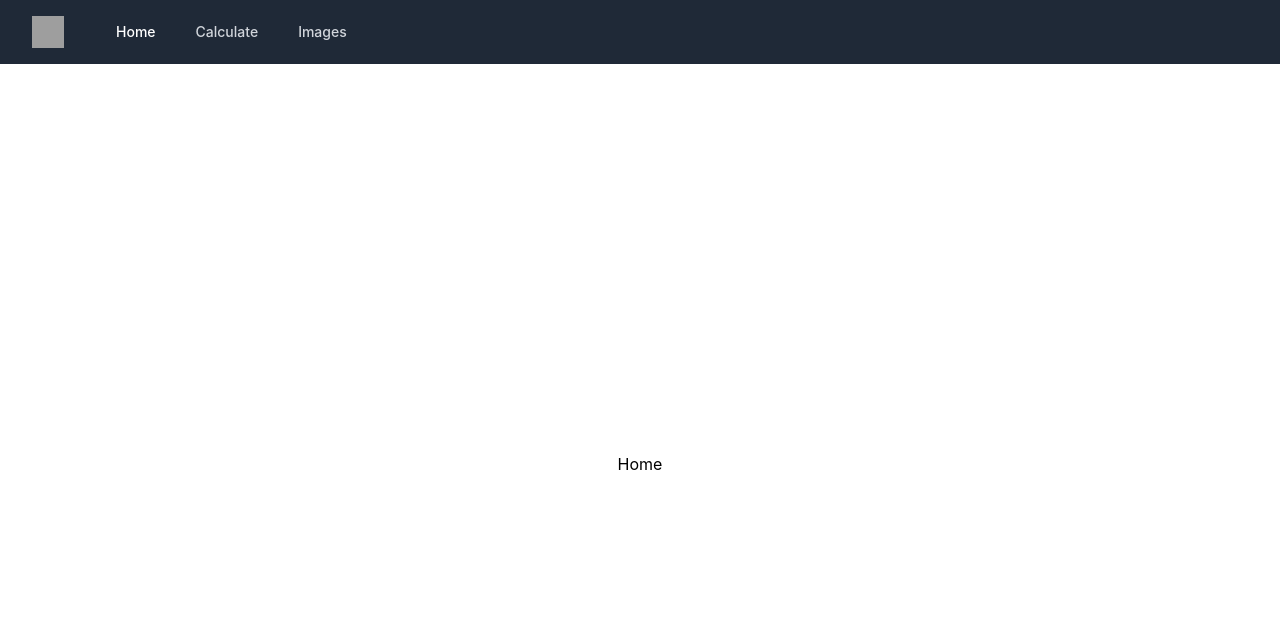
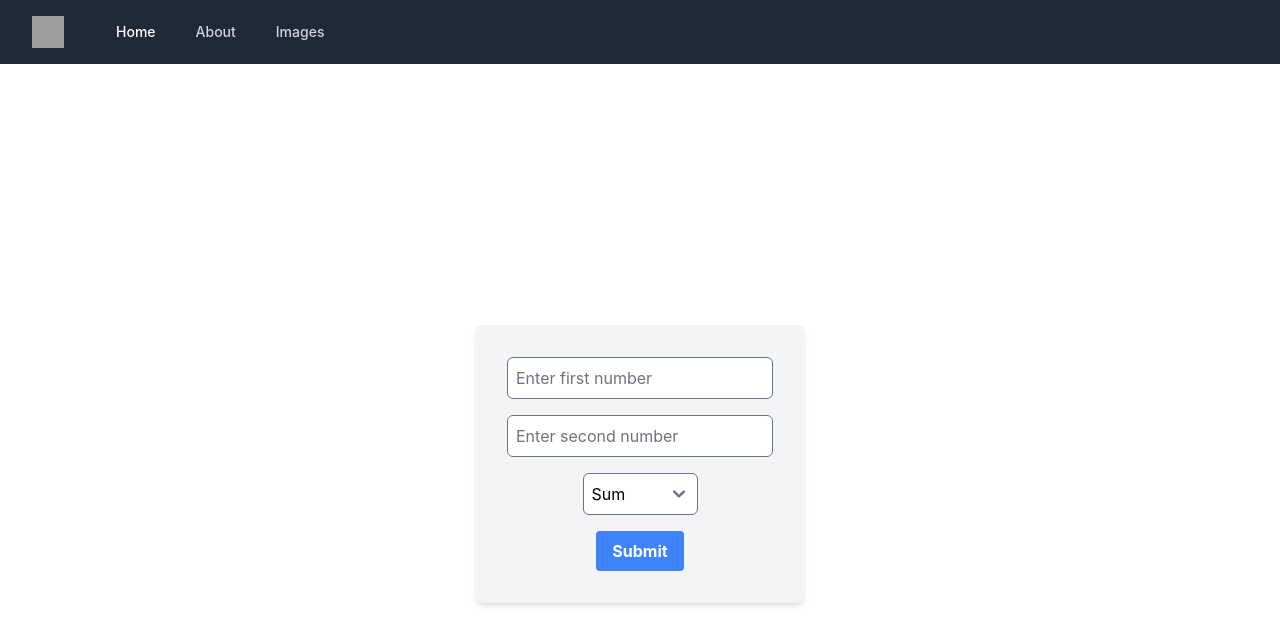
Before and after one commit to Chohankoti/Optimize, a React (Create React App) app: page / in a window 1280 px wide. Shown: the top 644 px of the page. Built offline with nearby package versions, Linux system fonts and the light colour scheme; grey boxes are pictures that could not be loaded.

Commit message:
Home page done

```diff
--- a/src/App.js
+++ b/src/App.js
@@ -2,8 +2,9 @@ import React from 'react';
 import { BrowserRouter, Routes, Route } from 'react-router-dom';
 import NavBar from './Components/NavBar';
 import Home from './Components/Pages/Home';
-import Cal from './Components/Pages/Cal';
+import About from './Components/Pages/About';
 import Images from './Components/Pages/Images';
+
 
 
 export default function App() {
@@ -12,7 +13,7 @@ export default function App() {
         <Routes>
           <Route path="/" element={<NavBar/>}>
             <Route path="/" element={<Home/>} />
-            <Route path="/cal" element={<Cal/>} />
+            <Route path="/about" element={<About/>} />
             <Route path="/images" element={<Images/>} />
           </Route>
         </Routes>
--- a/src/Components/NavBar.jsx
+++ b/src/Components/NavBar.jsx
@@ -27,10 +27,10 @@ function NavBar() {
                   </Link>
 
                   <Link
-                    to="/cal"
+                    to="/about"
                     className="text-gray-300 hover:bg-gray-700 hover:text-white px-3 py-2 rounded-md text-sm font-medium"
                   >
-                    Calculate
+                    About
                   </Link>
 
                   <Link
@@ -110,10 +110,10 @@ function NavBar() {
                 </Link>
 
                 <Link
-                  to="/cal"
+                  to="/about"
                   className="text-gray-300 hover:bg-gray-700 hover:text-white block px-3 py-2 rounded-md text-base font-medium"
                 >
-                  Calculate
+                  About
                 </Link>
 
                 <Link
--- /dev/null
+++ b/src/Components/Pages/About.jsx
@@ -0,0 +1,7 @@
+import React from 'react'
+
+export default function About() {
+  return (
+    <div className="flex justify-center items-center h-screen">About</div>
+  )
+}
--- a/src/Components/Pages/Home.jsx
+++ b/src/Components/Pages/Home.jsx
@@ -1,7 +1,79 @@
-import React from 'react'
+import React, { useState } from 'react';
 
 export default function Home() {
+  const [formData, setFormData] = useState({
+    num1: '',
+    num2: '',
+    operation: 'sum'
+  });
+
+  const handleChange = (event) => {
+    const { name, value } = event.target;
+    setFormData({
+      ...formData,
+      [name]: value
+    });
+  };
+
+  const handleSubmit = (event) => {
+    event.preventDefault();
+    // Perform calculation based on selected operation
+    let result;
+    switch (formData.operation) {
+      case 'sum':
+        result = parseFloat(formData.num1) + parseFloat(formData.num2);
+        break;
+      case 'subtract':
+        result = parseFloat(formData.num1) - parseFloat(formData.num2);
+        break;
+      case 'multiply':
+        result = parseFloat(formData.num1) * parseFloat(formData.num2);
+        break;
+      case 'divide':
+        result = parseFloat(formData.num1) / parseFloat(formData.num2);
+        break;
+      default:
+        result = NaN;
+    }
+    alert(`Result: ${result}`);
+  };
+
   return (
-    <div className="flex justify-center items-center h-screen">Home</div>
-  )
+    <div className="flex justify-center items-center h-screen">
+      <form onSubmit={handleSubmit} className="flex flex-col items-center bg-gray-100 p-8 rounded-lg shadow-md">
+        <input
+          type="number"
+          name="num1"
+          value={formData.num1}
+          onChange={handleChange}
+          placeholder="Enter first number"
+          className="mb-4 p-2 border rounded-md focus:outline-none focus:border-blue-500"
+          required
+        />
+        <input
+          type="number"
+          name="num2"
+          value={formData.num2}
+          onChange={handleChange}
+          placeholder="Enter second number"
+          className="mb-4 p-2 border rounded-md focus:outline-none focus:border-blue-500"
+          required
+        />
+        <select
+          name="operation"
+          value={formData.operation}
+          onChange={handleChange}
+          className="mb-4 p-2 border rounded-md focus:outline-none focus:border-blue-500"
+        >
+          <option value="sum">Sum</option>
+          <option value="subtract">Subtract</option>
+          <option value="multiply">Multiply</option>
+          <option value="divide">Divide</option>
+        </select>
+        <button type="submit" className="bg-blue-500 hover:bg-blue-700 text-white font-bold py-2 px-4 rounded focus:outline-none">
+          Submit
+        </button>
+      </form>
+    </div>
+  );
 }
```
